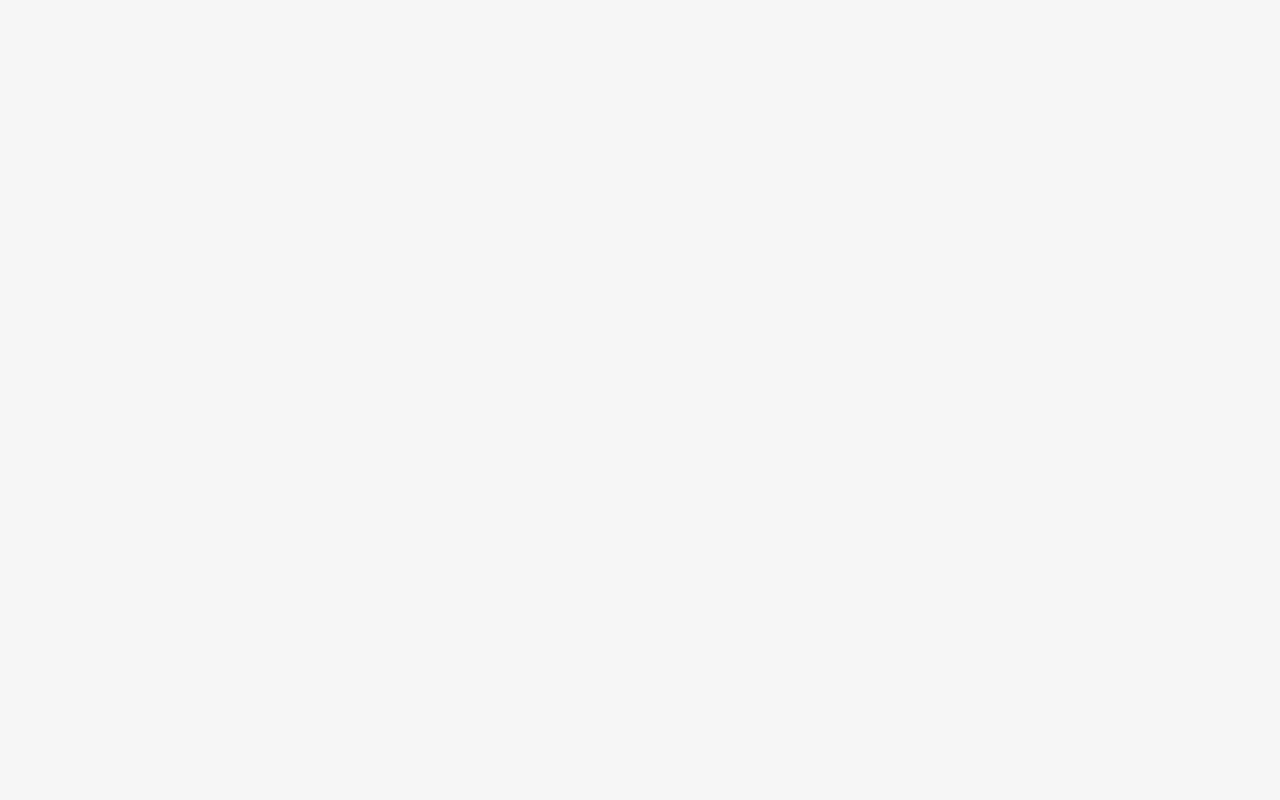
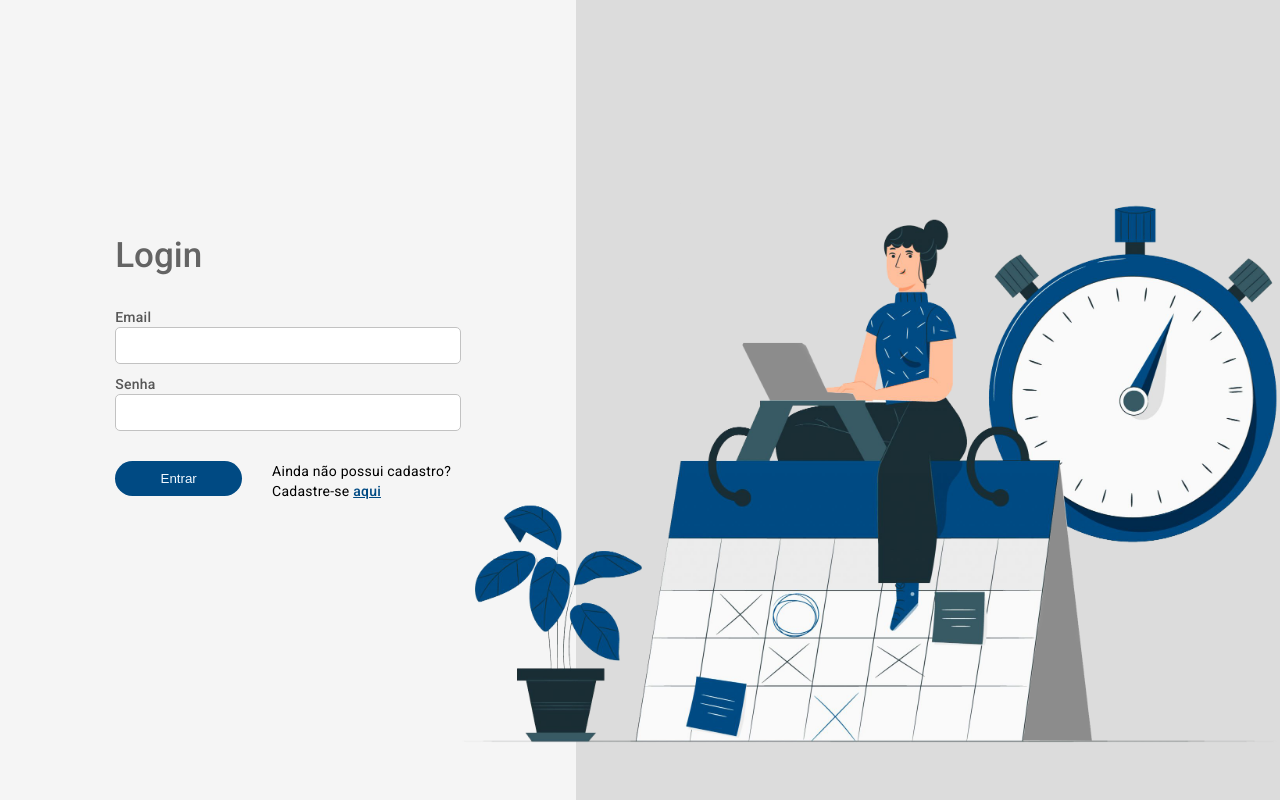
Before and after one commit to Daniflav94/Lista-tarefas-2.0, an Angular app: page /login in a window 1280 px wide. Before the commit this address led to /. Built offline with nearby package versions, Linux system fonts and the light colour scheme.

Commit message:
Tela de login

```diff
--- a/src/app/app-routing.module.ts
+++ b/src/app/app-routing.module.ts
@@ -1,6 +1,7 @@
 import { NgModule } from '@angular/core';
 import { RouterModule, Routes } from '@angular/router';
 import { HomeComponent } from './pages/home/home/home.component';
+import { LoginComponent } from './pages/login/login.component';
 
 const routes: Routes = [
   {
@@ -28,6 +29,10 @@ const routes: Routes = [
     loadChildren: () =>
       import('./pages/lista/lista.module').then(m => m.ListaModule)
   },
+  {
+    path: 'login',
+    component: LoginComponent
+  }
 
 ];
 
--- a/src/app/app.module.ts
+++ b/src/app/app.module.ts
@@ -6,10 +6,12 @@ import { BrowserAnimationsModule } from '@angular/platform-browser/animations';
 import { AppRoutingModule } from './app-routing.module';
 import { AppComponent } from './app.component';
 import { MaterialModule } from './material/material/material.module';
+import { LoginComponent } from './pages/login/login.component';
 
 @NgModule({
   declarations: [
     AppComponent,
+    LoginComponent,
   ],
   imports: [
     BrowserModule,
--- a/src/app/components/sidenav/sidenav.component.scss
+++ b/src/app/components/sidenav/sidenav.component.scss
@@ -17,7 +17,7 @@ nav{
     padding: 0;
 
     .header-nav{
-      height: 33%;
+      height: 32%;
     }
 
     li{
@@ -66,7 +66,7 @@ nav{
       width: 100%;
       display: flex;
       justify-content: flex-start;
-      margin-bottom: 30px;
+      margin-bottom: 15px;
 
       img{
         border-radius: 100%;
--- /dev/null
+++ b/src/app/pages/login/login.component.html
@@ -0,0 +1,20 @@
+<div class="container">
+  <div class="login">
+    <div class="login-container">
+      <h1>Login</h1>
+      <form>
+        <label for="email">Email</label>
+        <input type="text" name="email">
+        <label for="senha">Senha</label>
+        <input type="text" name="senha">
+        <div class="btn-cadastro">
+          <button>Entrar</button>
+          <span>Ainda não possui cadastro? Cadastre-se <strong>aqui</strong> </span>
+        </div>
+      </form>
+    </div>
+  </div>
+  <div class="imagem">
+    <img src="/assets/img/3235815-scaled (1).png" width="1000px">
+  </div>
+</div>
--- /dev/null
+++ b/src/app/pages/login/login.component.scss
@@ -0,0 +1,104 @@
+.container{
+  display: flex;
+  margin: 0;
+  width: 100vw;
+  height: 100vh;
+  overflow: hidden;
+}
+
+.login{
+  display: flex;
+  flex-direction: column;
+  width: 45%;
+  height: 100%;
+  justify-content: center;
+  align-items: center;
+
+  .login-container{
+    width: 60%;
+    height: 40%;
+
+    h1{
+      width: 100%;
+      font-size: 35px;
+      color: rgb(100, 100, 100);
+      font-weight: 500;
+      margin-bottom: 35px;
+    }
+
+    form{
+      display: flex;
+      flex-direction: column;
+
+      label{
+        font-weight: 500;
+        color: rgb(87, 87, 87);
+      }
+
+      input{
+        border: 1px solid rgb(194, 194, 194);
+        border-radius: 5px;
+        padding: 10px;
+        margin-bottom: 10px;
+      }
+
+      input:focus{
+        outline: none;
+      }
+
+      .btn-cadastro{
+        width: 100%;
+        height: 35px;
+        display: flex;
+        margin-top: 20px;
+
+        button{
+          width: 40%;
+          background-color: #004a83;
+          border: none;
+          border-radius: 25px;
+          color: aliceblue;
+          height: 100%;
+          margin-right: 30px;
+          cursor: pointer;
+        }
+
+        button:hover{
+          opacity: 0.9;
+        }
+
+        span{
+          width: 60%;
+
+          strong{
+            color: #004a83;
+            font-weight: 500;
+            text-decoration: underline;
+            cursor: pointer;
+          }
+
+          strong:hover{
+            opacity: 0.8;
+          }
+        }
+      }
+    }
+  }
+
+}
+
+.imagem{
+  background-color: rgb(220, 220, 220);
+  width: 55%;
+  height: 100%;
+  display: flex;
+  align-items: end;
+  justify-content: center;
+
+  img{
+    position: relative;
+    right: 50px;
+
+  }
+
+}
```
Also changed, not shown: src/app/pages/login/login.component.ts (added, +10 -0 lines), src/assets/img/3235815-scaled (1).png (added).
